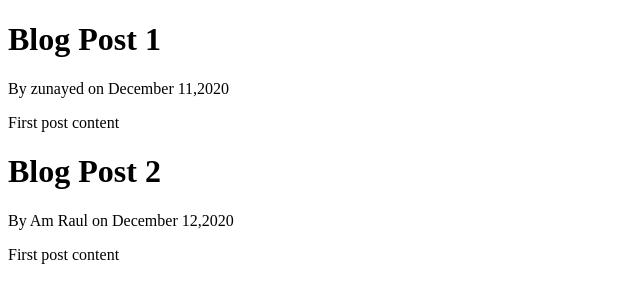
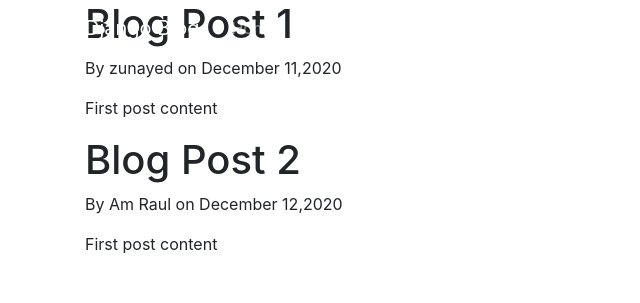
Before and after one commit to zunayed-arp/Django-Image-Sharing-Website, a Django app: page / in a window 1280 px wide. Shown: the top 303 px of the page, without its empty margins (0-640 px from the left). Run offline with Django 3.2, Linux system fonts and the light colour scheme; some libraries are stand-ins or nearby versions.

Commit message:
div class = container remove

```diff
--- a/blog/templates/blog/about.html
+++ b/blog/templates/blog/about.html
@@ -1,4 +1,4 @@
-{%  %}extends "blog/base.html" %}
+{% extends "blog/base.html" %}
 {% block content %}
     <h1>About Page!</h1>
 {% endblock content %}
--- a/blog/templates/blog/base.html
+++ b/blog/templates/blog/base.html
@@ -1,6 +1,15 @@
 <!DOCTYPE html>
 <html>
 <head>
+
+     <!-- Required meta tags -->
+    <meta charset="utf-8">
+    <meta name="viewport" content="width=device-width, initial-scale=1, shrink-to-fit=no">
+
+    <!-- Bootstrap CSS -->
+    <link rel="stylesheet" href="https://maxcdn.bootstrapcdn.com/bootstrap/4.0.0/css/bootstrap.min.css" integrity="sha384-Gn5384xqQ1aoWXA+058RXPxPg6fy4IWvTNh0E263XmFcJlSAwiGgFAW/dAiS6JXm" crossorigin="anonymous">
+
+
     {% if title %}
         <title>Django Blog - {{ title }}</title>
     {% else %}
@@ -8,6 +17,39 @@
     {% endif %}
 </head>
 <body>
-   {% block content %}{% endblock %}
+
+<header class="site-header">
+  <nav class="navbar navbar-expand-md navbar-dark bg-steel fixed-top">
+    <div class="container">
+      <a class="navbar-brand mr-4" href="/">Django Blog</a>
+      <button class="navbar-toggler" type="button" data-toggle="collapse" data-target="#navbarToggle" aria-controls="navbarToggle" aria-expanded="false" aria-label="Toggle navigation">
+      <span class="navbar-toggler-icon"></span>
+      </button>
+      <div class="collapse navbar-collapse" id="navbarToggle">
+        <div class="navbar-nav mr-auto">
+          <a class="nav-item nav-link" href="/">Home</a>
+          <a class="nav-item nav-link" href="/about">About</a>
+        </div>
+        <!-- Navbar Right Side -->
+        <div class="navbar-nav">
+          <a class="nav-item nav-link" href="#">Login</a>
+          <a class="nav-item nav-link" href="#">Register</a>
+        </div>
+      </div>
+    </div>
+  </nav>
+</header>
+
+
+    <div class="container">
+         {% block content %}{% endblock %}
+    </div>
+
+
+     <!-- Optional JavaScript -->
+    <!-- jQuery first, then Popper.js, then Bootstrap JS -->
+    <script src="https://code.jquery.com/jquery-3.2.1.slim.min.js" integrity="sha384-KJ3o2DKtIkvYIK3UENzmM7KCkRr/rE9/Qpg6aAZGJwFDMVNA/GpGFF93hXpG5KkN" crossorigin="anonymous"></script>
+    <script src="https://cdnjs.cloudflare.com/ajax/libs/popper.js/1.12.9/umd/popper.min.js" integrity="sha384-ApNbgh9B+Y1QKtv3Rn7W3mgPxhU9K/ScQsAP7hUibX39j7fakFPskvXusvfa0b4Q" crossorigin="anonymous"></script>
+    <script src="https://maxcdn.bootstrapcdn.com/bootstrap/4.0.0/js/bootstrap.min.js" integrity="sha384-JZR6Spejh4U02d8jOt6vLEHfe/JQGiRRSQQxSfFWpi1MquVdAyjUar5+76PVCmYl" crossorigin="anonymous"></script>
 </body>
 </html>
```
